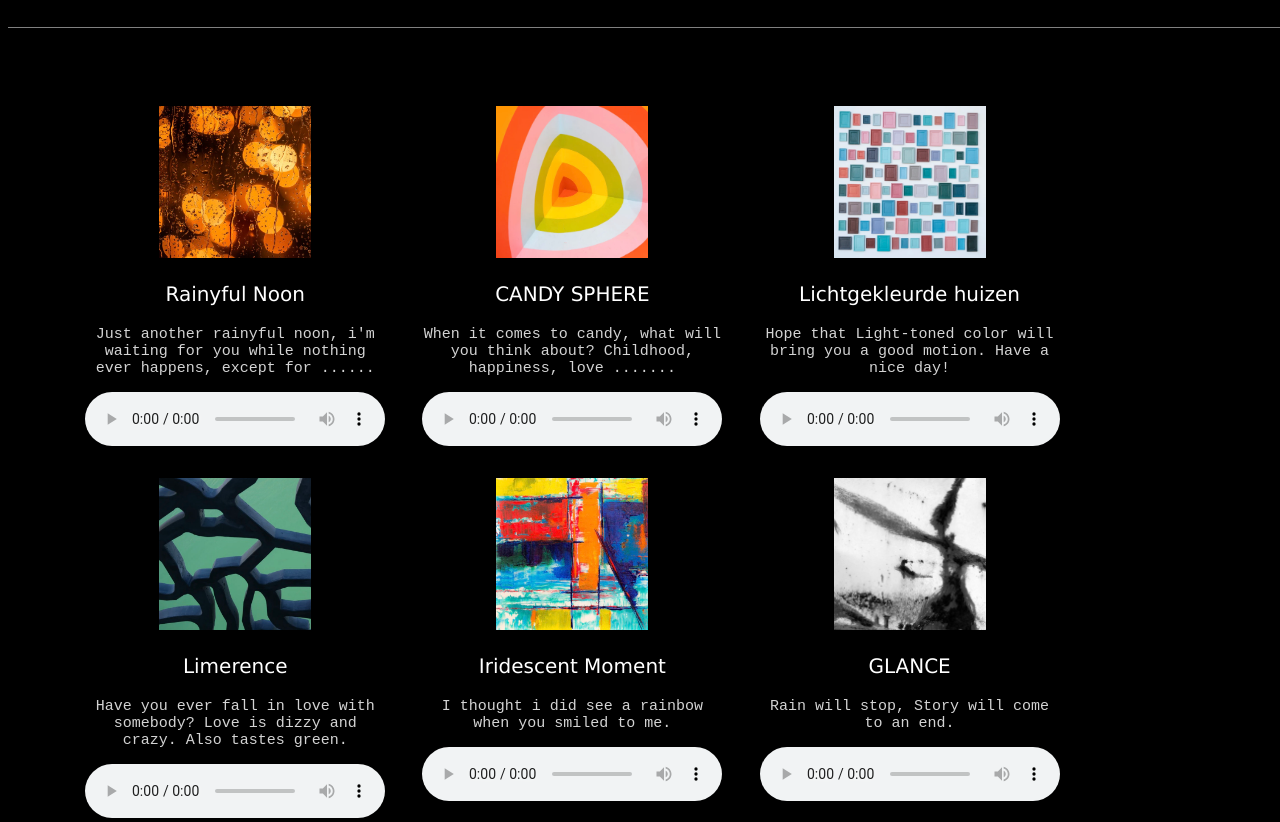
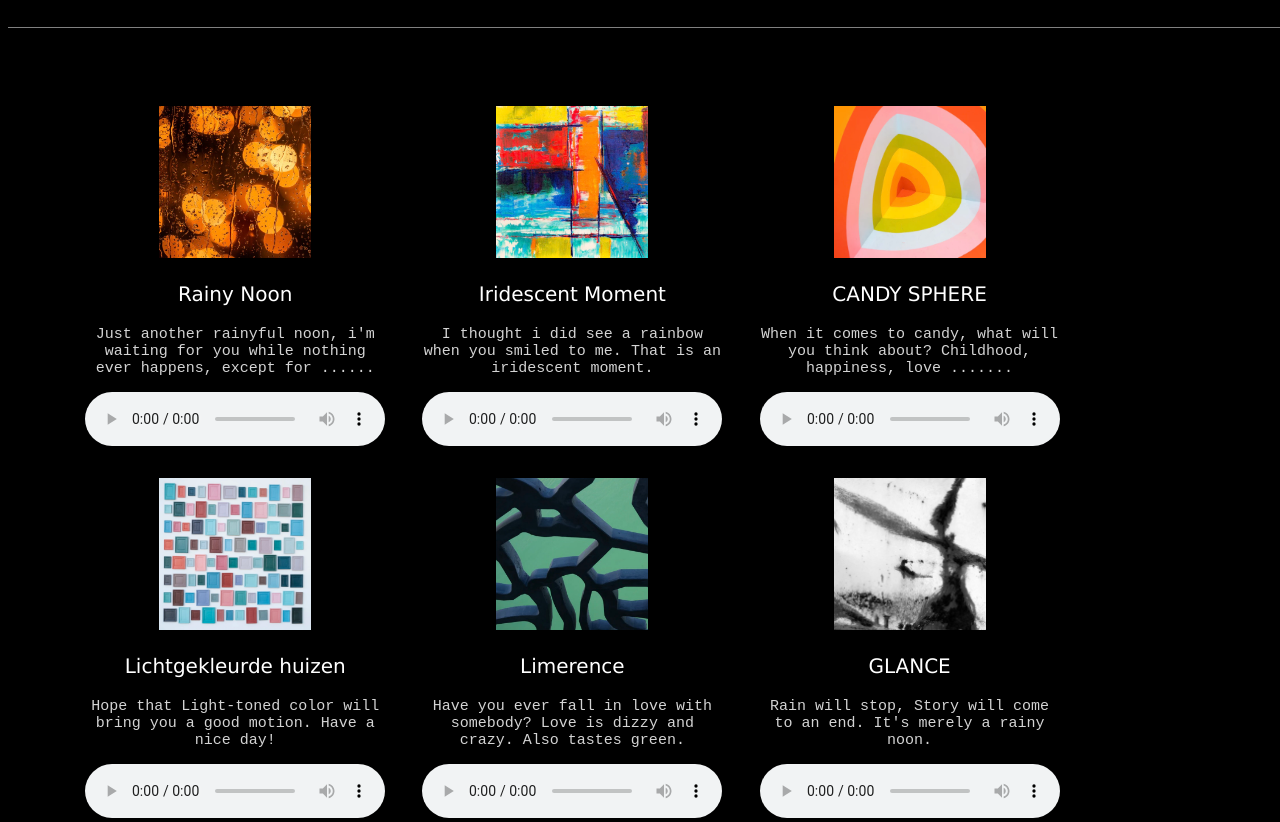
Before and after one commit to TriNauD/AIMusic, a website: page static/demo.html in a window 1280 px wide. Shown: the part 101-923 px from the top of the page. Drawn offline with Linux system fonts and the light colour scheme.

Commit message:
Change the position of the demo musics.

```diff
--- a/static/demo.html
+++ b/static/demo.html
@@ -15,7 +15,7 @@
 
 <div class="titleContainer">
     <div class="titleIcon">
-        <a href="https://magenta.tensorflow.org/"><img id="iconPic" src="images/magenta_bw_logo.png" ></a>
+        <a href="https://magenta.tensorflow.org/"><img id="iconPic" src="images/magenta_bw_logo.png"></a>
     </div>
     <div class="titleText">
         <div id="demoTitle">AIMuic Demo</div>
@@ -26,16 +26,26 @@
     <li>
         <div class="demoMusic">
             <img class="musicPic" src="images/musicPics/1.png">
-            <p class="musicName">Rainyful Noon</p>
-            <p class="description">Just another rainyful noon, i'm waiting for you while nothing ever happens, except for ......</p>
+            <p class="musicName">Rainy Noon</p>
+            <p class="description">Just another rainyful noon, i'm waiting for you while nothing ever happens, except
+                for ......</p>
             <audio class="demoMusicPlayer" src="audio/demoMusic/down.mp3" controls="controls"></audio>
+        </div>
+    </li>
+    <li>
+        <div class="demoMusic">
+            <img class="musicPic" src="images/musicPics/5.png">
+            <p class="musicName">Iridescent Moment</p>
+            <p class="description">I thought i did see a rainbow when you smiled to me. That is an iridescent moment.</p>
+            <audio class="demoMusicPlayer" src="audio/demoMusic/high.mp3" controls="controls"></audio>
         </div>
     </li>
     <li>
         <div class="demoMusic">
             <img class="musicPic" src="images/musicPics/2.png">
             <p class="musicName">CANDY SPHERE</p>
-            <p class="description">When it comes to candy, what will you think about? Childhood, happiness, love ....... </p>
+            <p class="description">When it comes to candy, what will you think about? Childhood, happiness, love
+                ....... </p>
             <audio class="demoMusicPlayer" src="audio/demoMusic/veryhappy.mp3" controls="controls"></audio>
         </div>
     </li>
@@ -51,23 +61,17 @@
         <div class="demoMusic">
             <img class="musicPic" src="images/musicPics/4.png">
             <p class="musicName">Limerence</p>
-            <p class="description">Have you ever fall in love with somebody? Love is dizzy and crazy. Also tastes green.</p>
+            <p class="description">Have you ever fall in love with somebody? Love is dizzy and crazy. Also tastes
+                green.</p>
             <audio class="demoMusicPlayer" src="audio/demoMusic/curve.mp3" controls="controls"></audio>
         </div>
     </li>
+
     <li>
-        <div class="demoMusic">
-            <img class="musicPic" src="images/musicPics/5.png">
-            <p class="musicName">Iridescent Moment</p>
-            <p class="description">I thought i did see a rainbow when you smiled to me.</p>
-            <audio class="demoMusicPlayer" src="audio/demoMusic/high.mp3" controls="controls"></audio>
-        </div>
-    </li>
-   <li>
         <div class="demoMusic">
             <img class="musicPic" src="images/musicPics/6.png">
             <p class="musicName">GLANCE</p>
-            <p class="description">Rain will stop, Story will come to an end.</p>
+            <p class="description">Rain will stop, Story will come to an end. It's merely a rainy noon.</p>
             <audio class="demoMusicPlayer" src="audio/demoMusic/sorrow.mp3" controls="controls"></audio>
         </div>
     </li>
```
